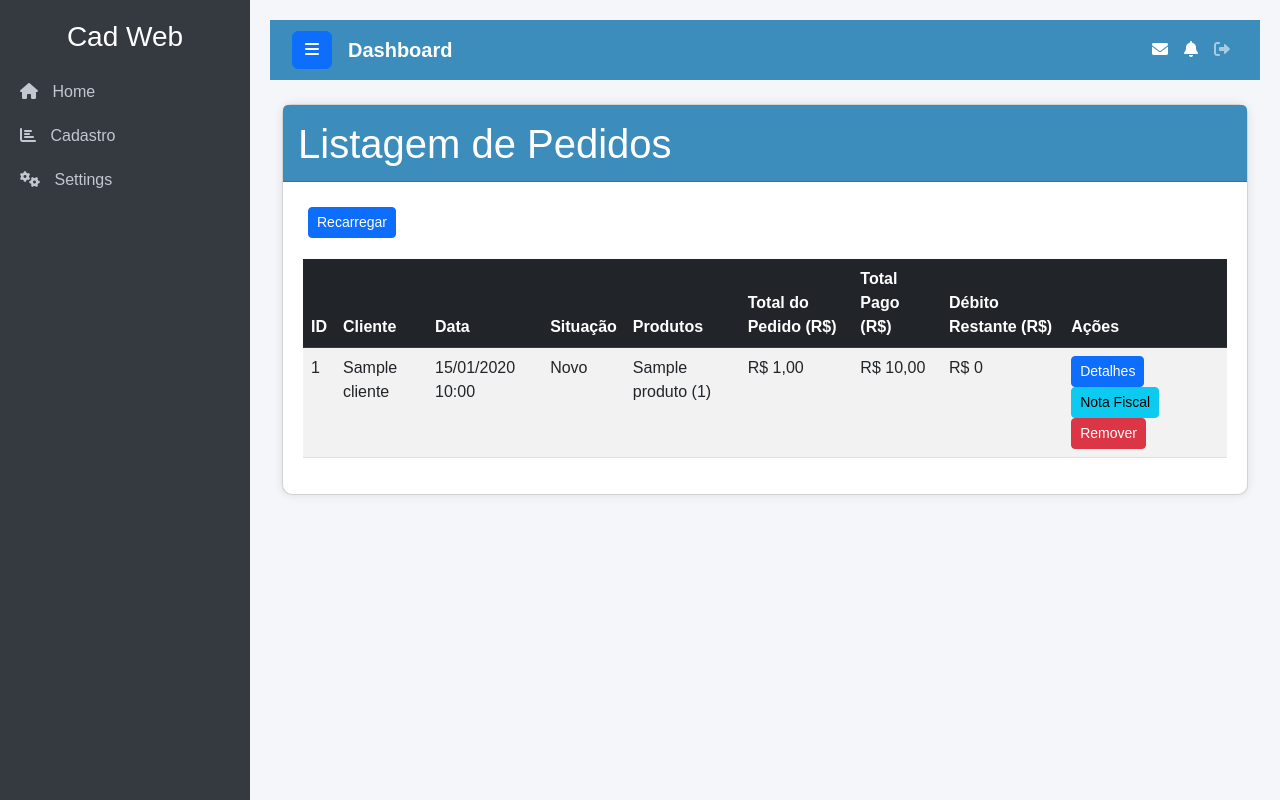
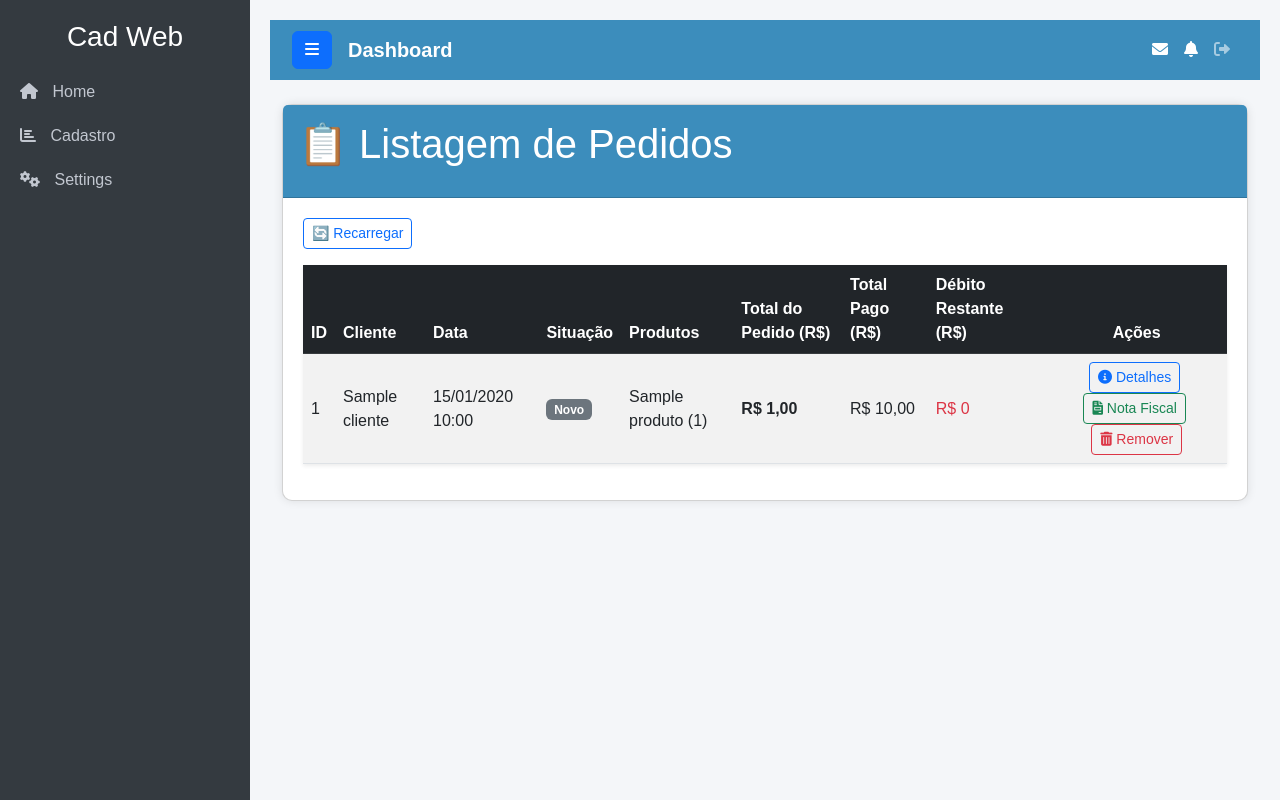
Before and after one commit to YtaloGeorgeIFPI/cadweb, a Django app: page /pedido/ in a window 1280 px wide. Run offline with Django 4.2, Linux system fonts and the light colour scheme; a user stored in the database is signed in; tables that the repository leaves empty hold one stand-in row (values such as "Sample post"); some libraries are stand-ins or nearby versions.

Commit message:
botoões

```diff
--- a/templates/pedido/lista.html
+++ b/templates/pedido/lista.html
@@ -1,16 +1,19 @@
 {% extends "base.html" %}
 
 {% block titulo_conteudo %}
-    <h1>Listagem de Pedidos</h1>
+    <h1 class="mb-4">📋 Listagem de Pedidos</h1>
 {% endblock titulo_conteudo %}
 
 {% block conteudo %}
 
-<div class="barrabotoes mb-3">
-  <button onClick="location='{% url "pedido" %}'" type="button" class="btn btn-primary btn-sm">Recarregar</button>
+<div class="mb-3">
+  <button onClick="location='{% url "pedido" %}'"
+          type="button" class="btn btn-outline-primary btn-sm">
+      🔄 Recarregar
+  </button>
 </div>
 
-<table class="table table-hover table-striped">
+<table class="table table-hover table-striped align-middle shadow-sm">
     <thead class="table-dark">
       <tr>
         <th>ID</th>
@@ -21,7 +24,7 @@
         <th>Total do Pedido (R$)</th>
         <th>Total Pago (R$)</th>
         <th>Débito Restante (R$)</th>
-        <th>Ações</th>
+        <th class="text-center">Ações</th>
       </tr>
     </thead>
     <tbody>
@@ -30,36 +33,41 @@
         <td>{{ pedido.id }}</td>
         <td>{{ pedido.cliente.nome }}</td>
         <td>{{ pedido.data_pedidof }}</td>
-        <td>{{ pedido.get_status_display }}</td>
+        <td><span class="badge bg-secondary">{{ pedido.get_status_display }}</span></td>
         <td>
           {% for item in pedido.itempedido_set.all %}
             {{ item.produto.nome }} ({{ item.qtde }})<br>
           {% empty %}
-            Nenhum produto
+            <span class="text-muted">Nenhum produto</span>
           {% endfor %}
         </td>
-        <td>R$ {{ pedido.total }}</td>
+        <td><strong>R$ {{ pedido.total }}</strong></td>
         <td>R$ {{ pedido.total_pago }}</td>
-        <td>R$ {{ pedido.debito }}</td>
-        <td>
+        <td class="text-danger">R$ {{ pedido.debito }}</td>
+        <td class="text-center">
           <!-- Botão Detalhes -->
-          <button onClick="location='{% url 'detalhes_pedido' pedido.id %}'"
-                  type="button" class="btn btn-primary btn-sm">Detalhes</button>
+          <a href="{% url 'detalhes_pedido' pedido.id %}"
+             class="btn btn-sm btn-outline-primary me-1">
+             <i class="fas fa-info-circle"></i> Detalhes
+          </a>
 
           <!-- Botão Nota Fiscal -->
           <a href="{% url 'nota_fiscal' pedido.id %}" target="_blank"
-             class="btn btn-info btn-sm">Nota Fiscal</a>
+             class="btn btn-sm btn-outline-success me-1">
+             <i class="fas fa-file-invoice"></i> Nota Fiscal
+          </a>
 
           <!-- Botão Remover Pedido -->
-          <a href="{% url 'remover_pedido' pedido.id %}" class="btn btn-danger btn-sm"
+          <a href="{% url 'remover_pedido' pedido.id %}"
+             class="btn btn-sm btn-outline-danger"
              onclick="return confirm('Tem certeza que deseja remover este pedido?');">
-             Remover
+             <i class="fas fa-trash-alt"></i> Remover
           </a>
         </td>
       </tr>
     {% empty %}
       <tr>
-        <td colspan="9" class="text-center">Nenhum pedido encontrado.</td>
+        <td colspan="9" class="text-center text-muted">Nenhum pedido encontrado.</td>
       </tr>
     {% endfor %}
     </tbody>
```
